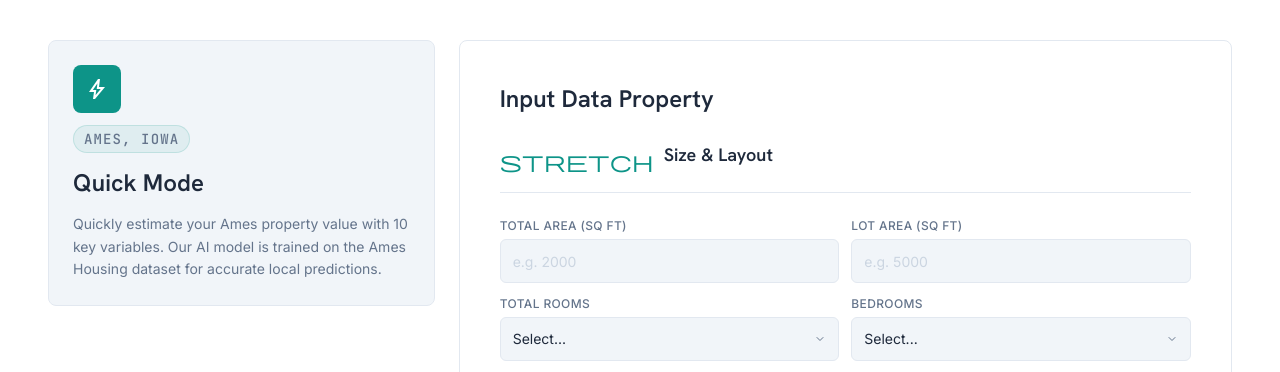
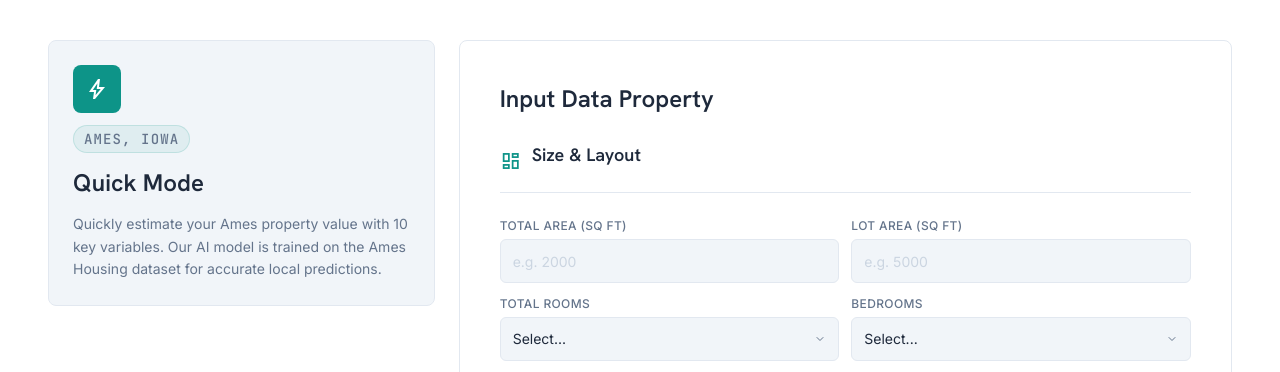
Before and after one commit to AkmalFazli27/house-prices-prediction, a FastAPI app: page /simple in a window 1280 px wide. Shown: the part 64-436 px from the top of the page. Run offline with FastAPI, Linux system fonts and the light colour scheme; parts of the project's set-up code (start-up, migrations or seed data) failed here and were passed over.

Commit message:
fix(ui): align icon vertically with text, replace 'stretch' with 'dashboard'

```diff
--- a/app/static/css/simple.css
+++ b/app/static/css/simple.css
@@ -120,10 +120,10 @@
 .form-section-header .material-symbols-outlined {
   font-size: 22px;
   color: var(--secondary);
+  line-height: 1;
 }
 
 .form-section-label {
-  display: block;
   font-family: var(--font-display);
   font-size: 1.125rem;
   font-weight: 600;
--- a/app/templates/simple.html
+++ b/app/templates/simple.html
@@ -48,7 +48,7 @@
           <!-- SIZE & LAYOUT -->
           <div class="form-section">
             <div class="form-section-header">
-              <span class="material-symbols-outlined" aria-hidden="true">stretch</span>
+              <span class="material-symbols-outlined" aria-hidden="true">dashboard</span>
               <span class="form-section-label">Size &amp; Layout</span>
             </div>
             <div class="form-grid">
```
